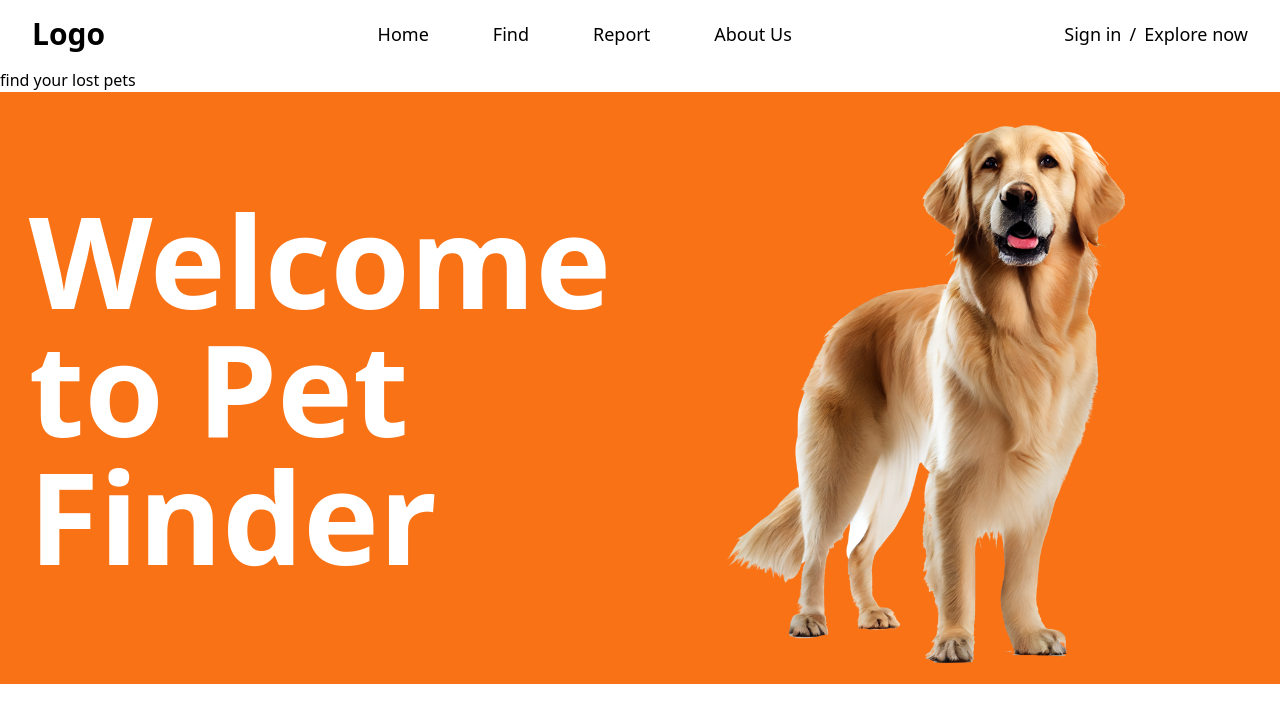
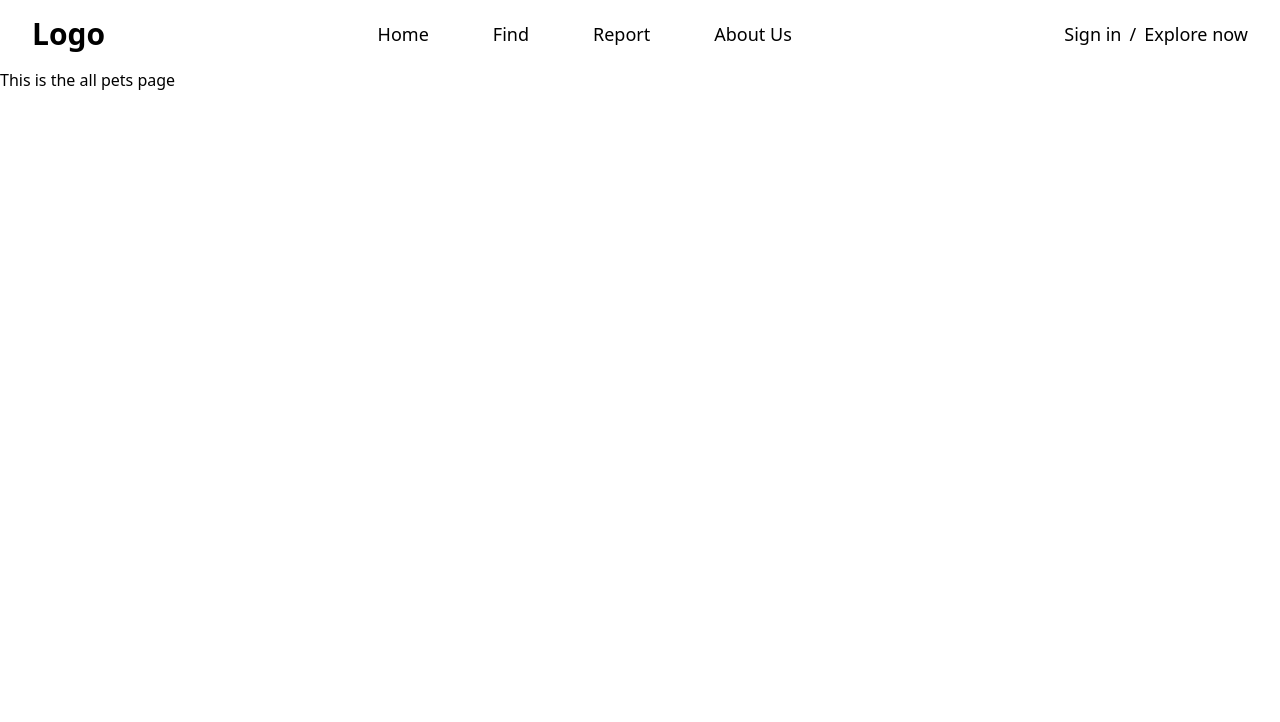
Before and after one commit to akdevv/pet-finder, a React (Vite) app: page /pets in a window 1280 px wide. Shown: the top 722 px of the page. Built offline with nearby package versions, Linux system fonts and the light colour scheme.

Commit message:
added routes and dummy pages

```diff
--- a/src/App.jsx
+++ b/src/App.jsx
@@ -1,5 +1,5 @@
 import Navbar from "./components/Navbar";
-import Header from "./components/Header";
+// import Header from "./components/Header";
 
 import router from "./routes/Router";
 import { RouterProvider } from "react-router-dom";
@@ -9,7 +9,7 @@ function App() {
 		<>
 			<Navbar />
 			<RouterProvider router={router} />
-			<Header />
+			{/* <Header /> */}
 		</>
 	);
 }
--- /dev/null
+++ b/src/pages/ReportPet.jsx
@@ -0,0 +1,8 @@
+function ReportPet() {
+	return (
+		<div>
+			<h1> Report a lost pet now! </h1>
+		</div>
+	);
+}
+export default ReportPet;
--- /dev/null
+++ b/src/pages/ShowPet.jsx
@@ -0,0 +1,11 @@
+import { useParams } from "react-router-dom";
+
+function ShowPet() {
+	const { petId } = useParams();
+	return (
+		<div>
+			<h1> This is detailed view of one pet named: {petId} </h1>
+		</div>
+	);
+}
+export default ShowPet;
--- /dev/null
+++ b/src/pages/ShowPets.jsx
@@ -0,0 +1,8 @@
+function ShowPets() {
+	return (
+		<div>
+			<h1> This is the all pets page </h1>
+		</div>
+	);
+}
+export default ShowPets;
```
Also changed, not shown: src/routes/Router.jsx (+13 -4 lines).
